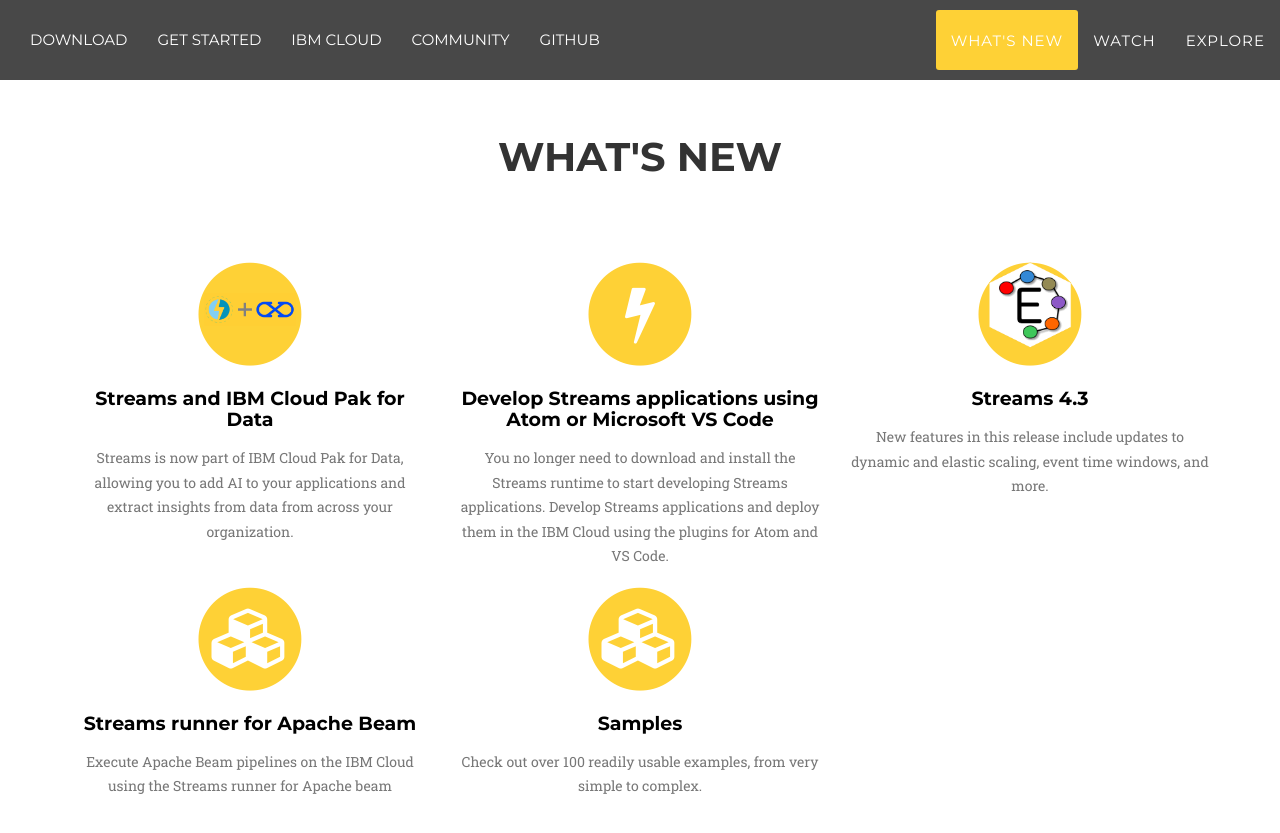
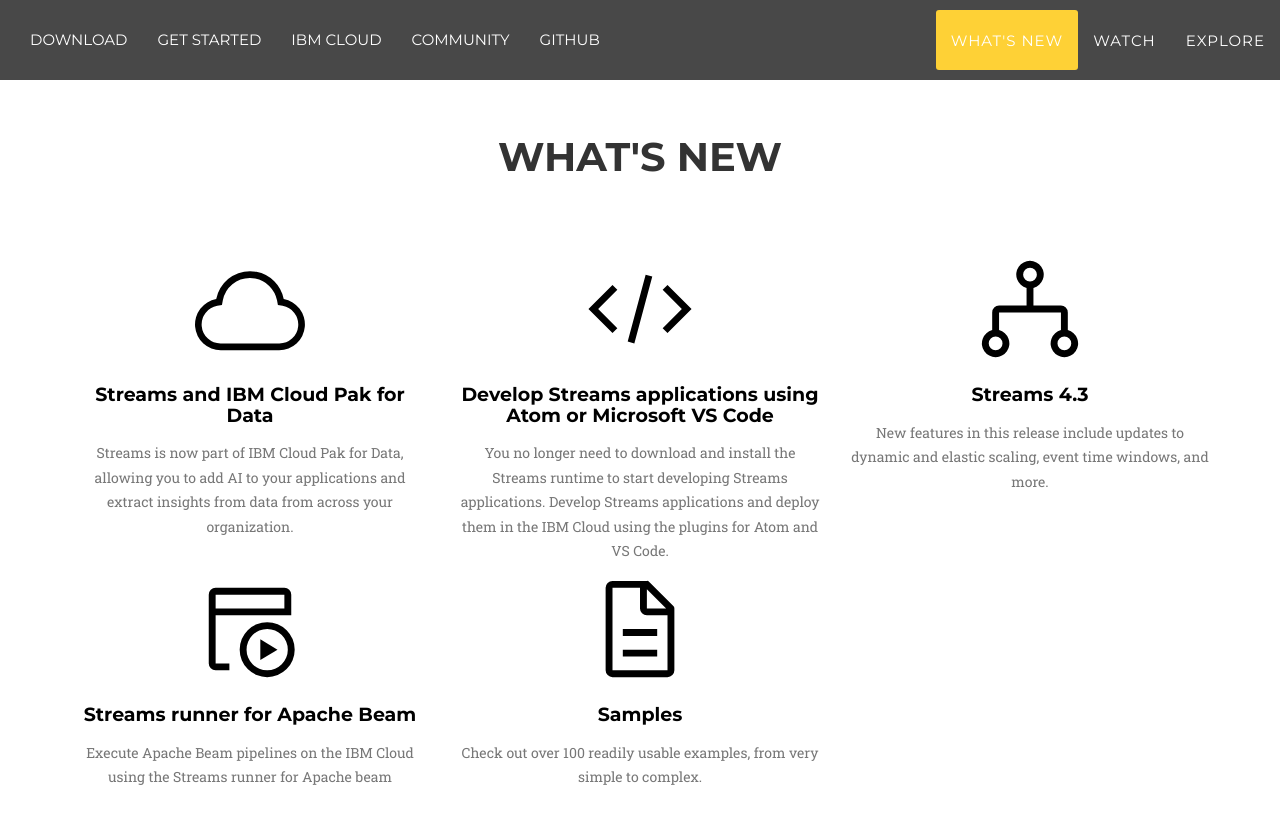
Before and after one commit to IBMStreams/IBMStreams.github.io, a Jekyll site: the page built from index.html, in a window 1280 px wide and 900 px high, scrolled down 566 px. Shown: the top 833 px of the window. Built offline with Jekyll 4.4.1, drawn with Linux system fonts in a browser that asks for light colours; nearby versions of some CDN libraries; some web fonts are replaced.

Commit message:
made requested changes in #10

```diff
--- a/_includes/explore.html
+++ b/_includes/explore.html
@@ -11,19 +11,16 @@
 
                 <div class="row text-center">
                     <div class="col-lg-4">
-                        <span class="fa-stack fa-4x">
-                            <i class="fa fa-circle fa-stack-2x text-primary"></i>
-                            <a target="_blank" href="https://ibmstreams.github.io/tutorials" class="fa fa-graduation-cap fa-stack-1x fa-inverse icon" data-toggle="modal"></a>
-                        </span>
+                        <a href="https://ibmstreams.github.io/tutorials"><svg width="110px" height = "110px" xmlns="http://www.w3.org/2000/svg" viewBox="0 0 32 32"><path d="M4 24h10v2H4zm0-6h10v2H4zm22-4H6a2 2 0 0 1-2-2V6a2 2 0 0 1 2-2h20a2 2 0 0 1 2 2v6a2 2 0 0 1-2 2zM6 6v6h20V6zm20 22h-6a2 2 0 0 1-2-2v-6a2 2 0 0 1 2-2h6a2 2 0 0 1 2 2v6a2 2 0 0 1-2 2zm-6-8v6h6v-6z"/></svg></a>
+
                         <h4 class="service-heading">
                             <a target="_blank" href="https://ibmstreams.github.io/tutorials" class="blackLink">Tutorials</a>
                         </h4>
                         <p class="text-muted">Central hub containing online courses, guides, and labs to help you learn about IBM Streams.</p>
                     </div>
                     <div class="col-lg-4">
-                        <span class="fa-stack fa-4x">
-                            <i class="fa fa-circle fa-stack-2x text-primary"></i>
-                            <a target="_blank" href="https://github.com/IBMStreams/streamsx.waterConservation.starterKit" class="fa fa-cubes fa-stack-1x fa-inverse icon"></a>
+
+                            <a target="_blank" href="https://github.com/IBMStreams/streamsx.waterConservation.starterKit"><svg width="110px" height="110px" xmlns="http://www.w3.org/2000/svg" viewBox="0 0 32 32"><path d="M12.1 2a9.8 9.8 0 0 0-5.4 1.6l6.4 6.4a2.1 2.1 0 0 1 .2 3 2.1 2.1 0 0 1-3-.2L3.7 6.4A9.84 9.84 0 0 0 2 12.1a10.14 10.14 0 0 0 10.1 10.1 10.9 10.9 0 0 0 2.6-.3l6.7 6.7a5 5 0 0 0 7.1-7.1l-6.7-6.7a10.9 10.9 0 0 0 .3-2.6A10 10 0 0 0 12.1 2zm8 10.1a7.61 7.61 0 0 1-.3 2.1l-.3 1.1.8.8 6.7 6.7a2.88 2.88 0 0 1 .9 2.1A2.72 2.72 0 0 1 27 27a2.9 2.9 0 0 1-4.2 0l-6.7-6.7-.8-.8-1.1.3a7.61 7.61 0 0 1-2.1.3 8.27 8.27 0 0 1-5.7-2.3A7.63 7.63 0 0 1 4 12.1a8.33 8.33 0 0 1 .3-2.2l4.4 4.4a4.14 4.14 0 0 0 5.9.2 4.14 4.14 0 0 0-.2-5.9L10 4.2a6.45 6.45 0 0 1 2-.3 8.27 8.27 0 0 1 5.7 2.3 8.49 8.49 0 0 1 2.4 5.9z"/></svg></a>
                         </span>
                         <h4 class="service-heading">
                             <a target="_blank" href="https://github.com/IBMStreams/streamsx.waterConservation.starterKit" class="blackLink">Starter Kits</a>
@@ -31,10 +28,7 @@
                         <p class="text-muted">Get started on your projects by building upon beginner-friendly starter kits .</p>
                     </div>
                     <div class="col-lg-4">
-                        <span class="fa-stack fa-4x">
-                            <i class="fa fa fa-circle fa-stack-2x text-primary"></i>
-                            <a target="_blank" href="https://developer.ibm.com/streamsdev/docs/github-projects-overview/" class="fa fa-line-chart fa-stack-1x fa-inverse icon"></a>
-                        </span>
+                            <a target="_blank" href="https://developer.ibm.com/streamsdev/docs/github-projects-overview/" ><svg width="110px" height="110px" xmlns="http://www.w3.org/2000/svg" viewBox="0 0 32 32"><path d="M10.06 17.88A4.25 4.25 0 0 0 11 18a4 4 0 0 0 2.23-.68l3.22 2.87A3.91 3.91 0 0 0 16 22a4 4 0 1 0 6.62-3l2.54-5.09A3.86 3.86 0 0 0 26 14a4 4 0 1 0-2.62-1l-2.54 5.09A3.86 3.86 0 0 0 20 18a4 4 0 0 0-2.23.68l-3.22-2.87A3.91 3.91 0 0 0 15 14a4 4 0 1 0-6.7 2.93L4 25V2H2v27a1 1 0 0 0 1 1h27v-2H4.67zM26 8a2 2 0 1 1-2 2 2 2 0 0 1 2-2zm-4 14a2 2 0 1 1-2-2 2 2 0 0 1 2 2zM11 12a2 2 0 1 1-2 2 2 2 0 0 1 2-2z"/></svg></a>
                         <h4 class="service-heading"><a target="_blank" href="https://developer.ibm.com/streamsdev/docs/roadmap-for-streaming-analytics-service-on-bluemix/" class="blackLink">Streaming Analytics Samples</a></h4>
                         <p class="text-muted">Try one of numerous sample applications to learn more about the Streaming Analytics service.</p>
                     </div>
@@ -42,18 +36,15 @@
 
                 <div class="row text-center">
                     <div class="col-lg-4">
-                        <span class="fa-stack fa-4x">
-                            <i class="fa fa-circle fa-stack-2x text-primary"></i>
-                            <a target="_blank" href="https://developer.ibm.com/streamsdev/docs/github-projects-overview/" class="fa fa-cog fa-stack-1x fa-inverse icon"></a>
-                        </span>
+
+                            <a target="_blank" href="https://developer.ibm.com/streamsdev/docs/github-projects-overview/"><svg width="110px" height="110px" xmlns="http://www.w3.org/2000/svg" viewBox="0 0 32 32"><path d="M27 16.76v-1.53l1.92-1.68A2 2 0 0 0 29.3 11l-2.36-4a2 2 0 0 0-1.73-1 2 2 0 0 0-.64.1l-2.43.82a11.35 11.35 0 0 0-1.31-.75l-.51-2.52a2 2 0 0 0-2-1.61h-4.68a2 2 0 0 0-2 1.61l-.51 2.52a11.48 11.48 0 0 0-1.32.75l-2.38-.86A2 2 0 0 0 6.79 6a2 2 0 0 0-1.73 1L2.7 11a2 2 0 0 0 .41 2.51L5 15.24v1.53l-1.89 1.68A2 2 0 0 0 2.7 21l2.36 4a2 2 0 0 0 1.73 1 2 2 0 0 0 .64-.1l2.43-.82a11.35 11.35 0 0 0 1.31.75l.51 2.52a2 2 0 0 0 2 1.61h4.72a2 2 0 0 0 2-1.61l.51-2.52a11.48 11.48 0 0 0 1.32-.75l2.42.82a2 2 0 0 0 .64.1 2 2 0 0 0 1.73-1l2.28-4a2 2 0 0 0-.41-2.51zM25.21 24l-3.43-1.16a8.86 8.86 0 0 1-2.71 1.57L18.36 28h-4.72l-.71-3.55a9.36 9.36 0 0 1-2.7-1.57L6.79 24l-2.36-4 2.72-2.4a8.9 8.9 0 0 1 0-3.13L4.43 12l2.36-4 3.43 1.16a8.86 8.86 0 0 1 2.71-1.57L13.64 4h4.72l.71 3.55a9.36 9.36 0 0 1 2.7 1.57L25.21 8l2.36 4-2.72 2.4a8.9 8.9 0 0 1 0 3.13L27.57 20z"/><path d="M16 22a6 6 0 1 1 6-6 5.94 5.94 0 0 1-6 6zm0-10a3.91 3.91 0 0 0-4 4 3.91 3.91 0 0 0 4 4 3.91 3.91 0 0 0 4-4 3.91 3.91 0 0 0-4-4z"/></svg></a>
+
                         <h4 class="service-heading"><a target="_blank" href="https://developer.ibm.com/streamsdev/docs/github-projects-overview/" class="blackLink">Toolkits</a></h4>
                         <p class="text-muted">View a categorized summary of all the toolkits available to IBM Streams. Available to easily download and use.</p>
                     </div>
                     <div class="col-lg-4">
-                        <span class="fa-stack fa-4x">
-                            <i class="fa fa-circle fa-stack-2x text-primary"></i>
-                            <a target="_blank" href="https://github.com/IBMStreams/sample.starter_notebooks" class="fa fa-graduation-cap fa-stack-1x fa-inverse icon" data-toggle="modal"></a>
-                        </span>
+
+                        <a target="_blank" href="https://github.com/IBMStreams/sample.starter_notebooks"><svg width="110px" height="110px" xmlns="http://www.w3.org/2000/svg" viewBox="0 0 32 32"><path d="M26 2H8a2 2 0 0 0-2 2v4H4v2h2v5H4v2h2v5H4v2h2v4a2 2 0 0 0 2 2h18a2 2 0 0 0 2-2V4a2 2 0 0 0-2-2zm0 26H8v-4h2v-2H8v-5h2v-2H8v-5h2V8H8V4h18z"/><path d="M14 8h8v2h-8zm0 7h8v2h-8zm0 7h8v2h-8z"/></svg></a>
                         <h4 class="service-heading">
                             <a target="_blank" href="https://github.com/IBMStreams/sample.starter_notebooks" class="blackLink">Starter Notebooks</a>
                         </h4>
--- a/_includes/whatsNew.html
+++ b/_includes/whatsNew.html
@@ -10,51 +10,34 @@
             <div class="row text-center">
                 <!-- ICP4D -->
                 <div class="col-lg-4">
-                    <span class="fa-stack fa-4x">
-                        <i class="fa fa-circle fa-stack-2x text-primary"></i>
-                        <a href="" class="fa fa-stack-1x fa-inverse icon">
-                            <img src="/img/sa_dsx.png" width="77%">
-                        </a>
-                    </span>
-                    <h4 class="service-heading"><a href="" class="blackLink">Streams and IBM Cloud Pak for Data<br></a></h4>
+                    <a target="_blank" href=""><svg width="110px" height="110px" xmlns="http://www.w3.org/2000/svg" viewBox="0 0 32 32"><path d="M16 7a7.66 7.66 0 0 1 1.51.15 8 8 0 0 1 6.35 6.34l.26 1.35 1.35.24a5.5 5.5 0 0 1-1 10.92H7.5a5.5 5.5 0 0 1-1-10.92l1.34-.24.26-1.35A8 8 0 0 1 16 7m0-2a10 10 0 0 0-9.83 8.12A7.5 7.5 0 0 0 7.49 28h17a7.5 7.5 0 0 0 1.32-14.88 10 10 0 0 0-7.94-7.94A10.27 10.27 0 0 0 16 5z"/></svg></a>
+                    <h4 class="service-heading"><a target="_blank" href="" class="blackLink">Streams and IBM Cloud Pak for Data<br></a></h4>
                     <p class="text-muted">Streams is now part of IBM Cloud Pak for Data, allowing you to add AI to your applications and extract insights from data from across your organization.</p>
                 </div>
 
                 <!-- Atom or VS Code -->
                 <div class="col-lg-4">
-                    <span class="fa-stack fa-4x">
-                        <i class="fa fa-circle fa-stack-2x text-primary"></i>
-                        <a href="https://developer.ibm.com/streamsdev/docs/develop-run-streams-applications-using-atom-visual-studio-code/" class="fa fa-flash fa-stack-1x fa-inverse icon"></a>
-                    </span>
-                    <h4 class="service-heading"><a href="https://developer.ibm.com/streamsdev/docs/develop-run-streams-applications-using-atom-visual-studio-code/" class="blackLink">Develop Streams applications using Atom or Microsoft VS Code<br></a></h4>
+                    <a target="_blank" href="https://developer.ibm.com/streamsdev/docs/develop-run-streams-applications-using-atom-visual-studio-code/"><svg width="110px" height="110px" xmlns="http://www.w3.org/2000/svg" viewBox="0 0 32 32"><path d="M31 16l-7 7-1.41-1.41L28.17 16l-5.58-5.59L24 9l7 7zM1 16l7-7 1.41 1.41L3.83 16l5.58 5.59L8 23l-7-7zm11.42 9.484L17.64 6l1.932.517L14.352 26z"/></svg></a>
+                    <h4 class="service-heading"><a target="_blank" href="https://developer.ibm.com/streamsdev/docs/develop-run-streams-applications-using-atom-visual-studio-code/" class="blackLink">Develop Streams applications using Atom or Microsoft VS Code<br></a></h4>
                     <p class="text-muted">You no longer need to download and install the Streams runtime to start developing Streams applications. Develop Streams applications and deploy them in the IBM Cloud using the plugins for Atom and VS Code.</p>
                 </div>
 
                 <div class="col-lg-4">
-                    <span class="fa-stack fa-4x">
-                        <i class="fa fa-circle fa-stack-2x text-primary"></i>
-                        <a href="https://developer.ibm.com/streamsdev/docs/streams-4-3-information/" class="fa fa-stack-1x fa-inverse icon"><img src="/img/hexEdgent.png" width="80%"></a>
-                    </span>
-                    <h4 class="service-heading"><a href="https://developer.ibm.com/streamsdev/docs/streams-4-3-information/" class="blackLink">Streams 4.3<br></a></h4>
+                    <a href="https://developer.ibm.com/streamsdev/docs/streams-4-3-information/" target="_blank"><svg width="110px" height="110px" xmlns="http://www.w3.org/2000/svg" viewBox="0 0 32 32"><path d="M27 22.14V17a2 2 0 0 0-2-2h-8V9.86a4 4 0 1 0-2 0V15H7a2 2 0 0 0-2 2v5.14a4 4 0 1 0 2 0V17h18v5.14a4 4 0 1 0 2 0zM8 26a2 2 0 1 1-2-2 2 2 0 0 1 2 2zm6-20a2 2 0 1 1 2 2 2 2 0 0 1-2-2zm12 22a2 2 0 1 1 2-2 2 2 0 0 1-2 2z"/></svg></a>
+                    <h4 class="service-heading"><a target="_blank" href="https://developer.ibm.com/streamsdev/docs/streams-4-3-information/" class="blackLink">Streams 4.3<br></a></h4>
                     <p class="text-muted">New features in this release include updates to dynamic and elastic scaling, event time windows, and more.</p>
                 </div>
             </div>
 
             <div class="row text-center">
                 <div class="col-lg-4">
-                    <span class="fa-stack fa-4x">
-                        <i class="fa fa-circle fa-stack-2x text-primary"></i>
-                        <a href="http://ibmstreams.github.io/streamsx.documentation/docs/beamrunner/beamrunner-1-intro/" data-toggle="modal" class="fa fa-cubes fa-stack-1x fa-inverse icon"></a>
-                    </span>
-                    <h4 class="service-heading"><a href="http://ibmstreams.github.io/streamsx.documentation/docs/beamrunner/beamrunner-1-intro/" class="blackLink">Streams runner for Apache Beam<br></a></h4>
+                    <a target="_blank" href="http://ibmstreams.github.io/streamsx.documentation/docs/beamrunner/beamrunner-1-intro/"><svg width="110px" height="110px" xmlns="http://www.w3.org/2000/svg" viewBox="0 0 32 32"><path d="M21 16a6 6 0 1 1-6 6 6 6 0 0 1 6-6m0-2a8 8 0 1 0 8 8 8 8 0 0 0-8-8z"/><path d="M26 4H6a2 2 0 0 0-2 2v20a2 2 0 0 0 2 2h4v-2H6V12h22V6a2 2 0 0 0-2-2zM6 10V6h20v4z"/><path d="M19 19v6l5-3-5-3z"/></svg></a>
+                    <h4 class="service-heading"><a target="_blank" href="http://ibmstreams.github.io/streamsx.documentation/docs/beamrunner/beamrunner-1-intro/" class="blackLink">Streams runner for Apache Beam<br></a></h4>
                     <p class="text-muted">Execute Apache Beam pipelines on the IBM Cloud using the Streams runner for Apache beam</p>
                 </div>
                 <div class="col-lg-4">
-                    <span class="fa-stack fa-4x">
-                        <i class="fa fa-circle fa-stack-2x text-primary"></i>
-                        <a href="https://ibmstreams.github.io/samples/" data-toggle="modal" class="fa fa-cubes fa-stack-1x fa-inverse icon"></a>
-                    </span>
-                    <h4 class="service-heading"><a href="https://ibmstreams.github.io/samples/" class="blackLink">Samples<br></a></h4>
+                    <a target="_blank" href="https://ibmstreams.github.io/samples/"><svg width="110px" height="110px" xmlns="http://www.w3.org/2000/svg" viewBox="0 0 32 32"><path d="M25.7 9.3l-7-7A.91.91 0 0 0 18 2H8a2 2 0 0 0-2 2v24a2 2 0 0 0 2 2h16a2 2 0 0 0 2-2V10a.91.91 0 0 0-.3-.7zM18 4.4l5.6 5.6H18zM24 28H8V4h8v6a2 2 0 0 0 2 2h6z"/><path d="M11 22h10v2H11zm0-6h10v2H11z"/></svg></a>
+                    <h4 class="service-heading"><a target="_blank" href="https://ibmstreams.github.io/samples/" class="blackLink">Samples<br></a></h4>
                     <p class="text-muted">Check out over 100 readily usable examples, from very simple to complex.</p>
                 </div>
             </div>
```
